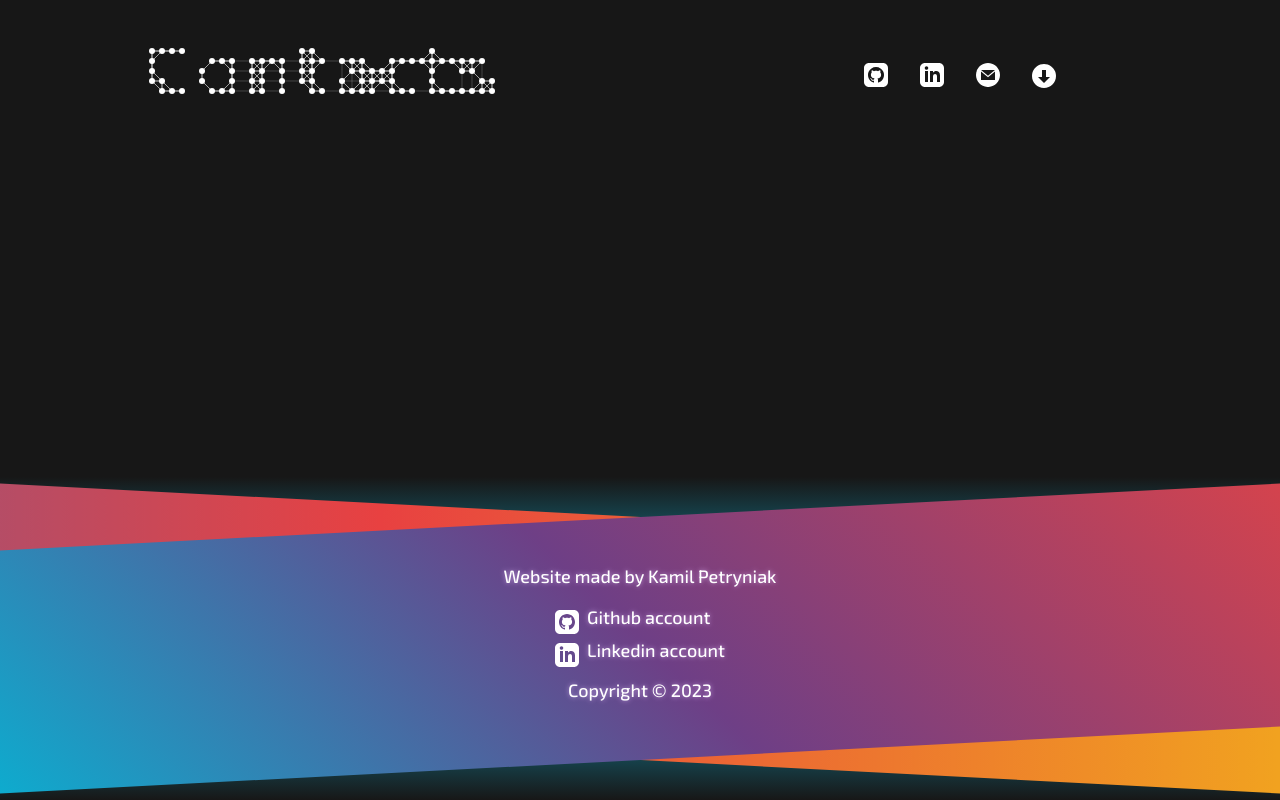
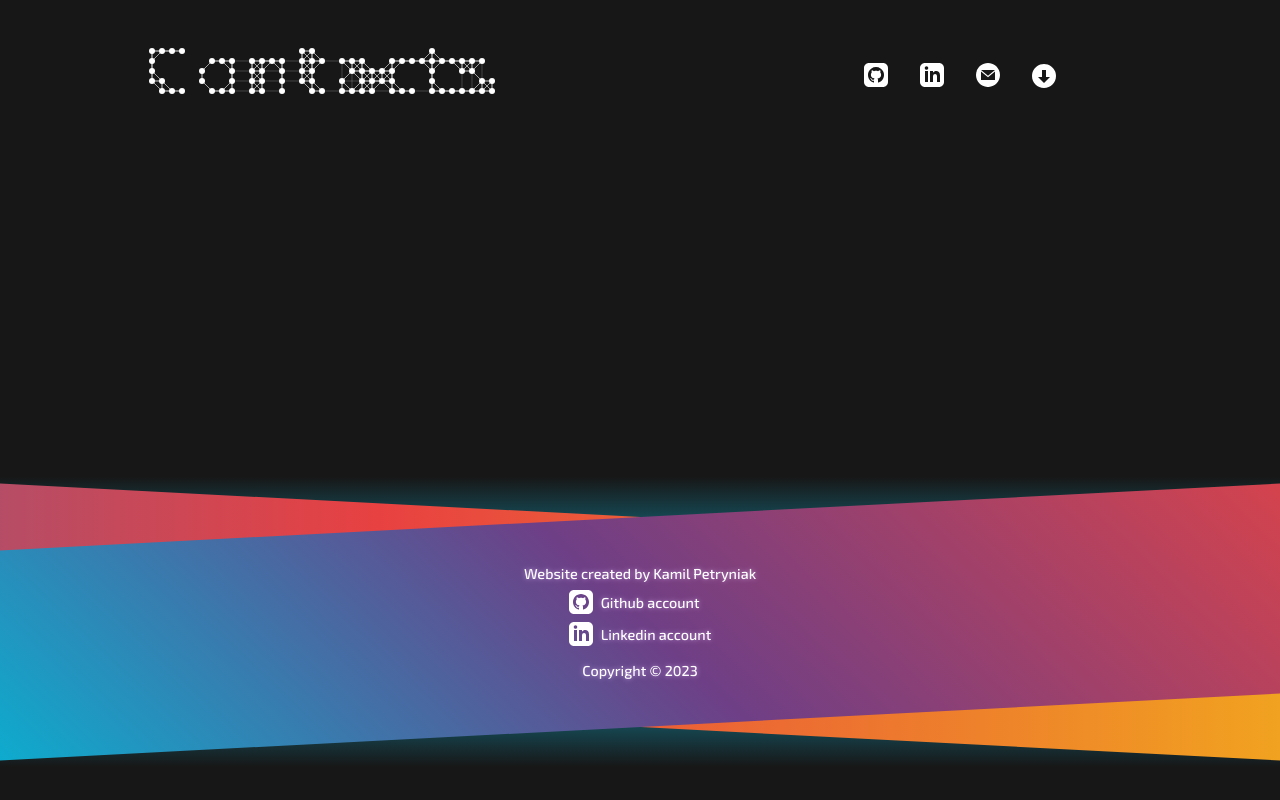
Before and after one commit to szalashaska/my-homepage, a React (Create React App) app: page / in a window 1280 px wide. Shown: the part 3486-4286 px from the top of the page. After the commit the page ends 4253 px from the top, so only its background shows below. Built offline with nearby package versions, Linux system fonts and the light colour scheme.

Commit message:
Better footer icons

```diff
--- a/src/components/Footer.jsx
+++ b/src/components/Footer.jsx
@@ -1,7 +1,7 @@
 import styled from "styled-components";
 import { ReactComponent as Github } from "../assets/github.svg";
 import { ReactComponent as Linkedin } from "../assets/linkedin.svg";
-import { LinkStyled, Paragraph, Wrapper } from "../GlobalStyles";
+import { LinkStyled, Wrapper } from "../GlobalStyles";
 import ThemeContext from "../contexts/ThemeContext";
 import { useContext } from "react";
 
@@ -23,10 +23,6 @@ const SocialLink = styled(LinkStyled)`
   align-items: center;
   gap: 0.5rem;
   margin-bottom: 0.5rem;
-
-  @media screen and (min-width: 500px) {
-    margin-bottom: 0;
-  }
 `;
 
 const FooterStyled = styled.footer`
@@ -80,10 +76,15 @@ const FooterWrapper = styled.div`
   }
 `;
 
-const FooterText = styled(Paragraph)`
+const FooterText = styled.p`
+  font-size: 0.75rem;
   text-align: center;
   font-weight: 500;
   text-shadow: 0 0 5px rgba(225, 185, 250, 0.725);
+  margin-bottom: 0;
+  @media screen and (min-width: 500px) {
+    font-size: 0.9rem;
+  }
 `;
 
 const Footer = () => {
@@ -92,7 +93,7 @@ const Footer = () => {
   return (
     <FooterStyled>
       <FooterWrapper theme={theme}>
-        <FooterText>Website made by Kamil Petryniak</FooterText>
+        <FooterText>Website created by Kamil Petryniak</FooterText>
         <Wrapper>
           <SocialLink
             href="https://github.com/szalashaska"
@@ -121,72 +122,3 @@ const Footer = () => {
 };
 
 export default Footer;
-
-// const FooterStyled = styled.footer`;
-//   /* mask created with
-//   https://css-generators.com/wavy-shapes/ */
-
-//   padding-top: 7rem;
-//   background: linear-gradient(45deg, #12c2e9, #c471ed, #f64f59);
-//   /* --mask: radial-gradient(11.2rem at 50% 15rem, #000 99%, #0000 101%)
-//       calc(50% - 10rem) 0/20rem 100%,
-//     radial-gradient(11.2rem at 50% -10rem, #0000 99%, #000 101%) 50% 5rem/20rem
-//       100% repeat-x;
-//   -webkit-mask: var(--mask);
-//   mask: var(--mask); */
-// `;
-
-// const FooterStyled = styled.footer`
-//   background: linear-gradient(90deg, red, blue, green, yellow) left/400% 100%;
-//   animation: f 10s infinite alternate linear;
-
-//   @keyframes f {
-//     100% {
-//       background-position: right;
-//     }
-//   }
-// `;
-
-// const FooterWrapper = styled.div`
-//   --s: 40px; /* shape size */
-//   --m: 2px; /* line thickness */
-
-//   --v1: var(--bg-clr) 119.5deg, #0000 120.5deg;
-//   --v2: #000 119.5deg, #0000 120.5deg;
-//   background: conic-gradient(
-//       at var(--m) calc(var(--s) * 0.5777),
-//       transparent 270deg,
-//       #000 0deg
-//     ),
-//     conic-gradient(
-//       at calc(100% - var(--m)) calc(var(--s) * 0.5777),
-//       #000 90deg,
-//       transparent 0deg
-//     ),
-//     conic-gradient(from -60deg at 50% calc(var(--s) * 0.8662), var(--v1)),
-//     conic-gradient(
-//       from -60deg at 50% calc(var(--s) * 0.8662 + 2 * var(--m)),
-//       var(--v2)
-//     ),
-//     conic-gradient(
-//       from 120deg at 50% calc(var(--s) * 1.4435 + 3 * var(--m)),
-//       var(--v1)
-//     ),
-//     conic-gradient(
-//       from 120deg at 50% calc(var(--s) * 1.4435 + var(--m)),
-//       var(--v2)
-//     ),
-//     linear-gradient(
-//       90deg,
-//       var(--bg-clr) calc(50% - var(--m)),
-//       #000 0 calc(50% + var(--m)),
-//       var(--bg-clr) 0
-//     );
-//   background-size: calc(var(--s) + 2 * var(--m))
-//     calc(var(--s) * 1.732 + 3 * var(--m));
-//   mix-blend-mode: lighten;
-//   padding-block: 3rem;
-//   color: var(--font-clr);
-
-//   gap: 0.5rem;
-// `;
```
